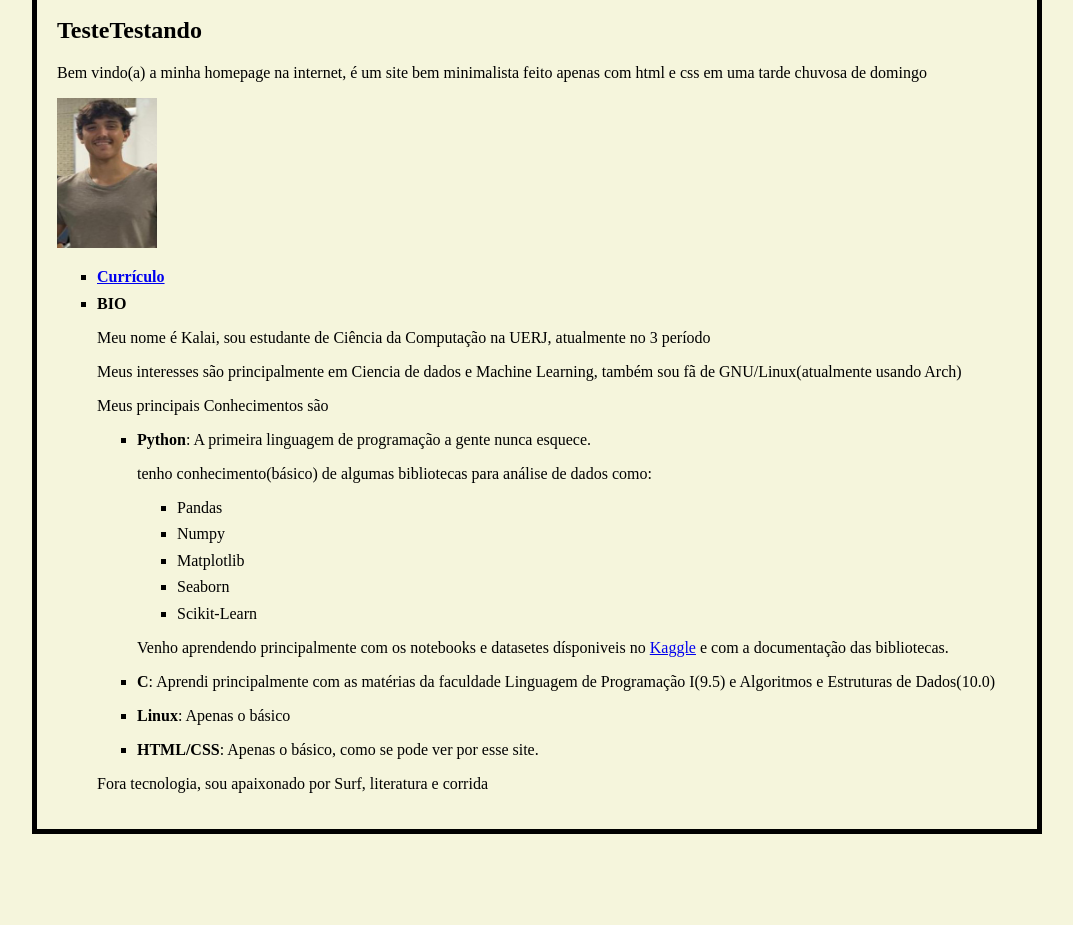
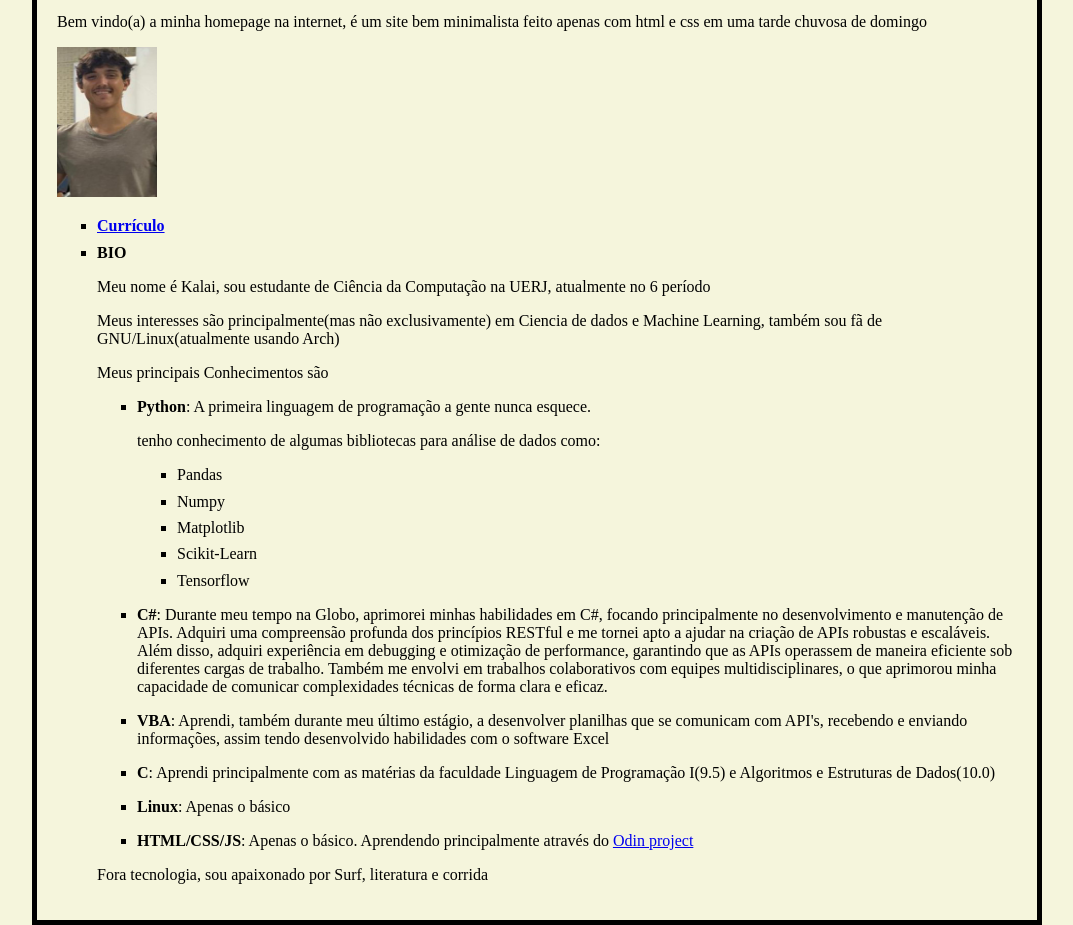
Before and after one commit to curiousmind-squared/curiousmind-squared.github.io, a plain HTML site: page index.html in a window 1280 px wide. Shown: the part 85-1010 px from the top of the page, without its empty margins (103-1176 px from the left). Before the commit the page ends 919 px from the top, so only its background shows below. Drawn offline with Linux system fonts and the light colour scheme.

Commit message:
Atualizando, aos poucos, o curriculo

```diff
--- a/index.html
+++ b/index.html
@@ -10,35 +10,40 @@
 	<div id='main'>
 
 	<h1>Olá mundo!</h1>
-	<h2>TesteTestando</h2>
 	<p>Bem vindo(a) a minha homepage na internet, é um site bem minimalista feito apenas com html e css em uma tarde chuvosa de domingo</p>
 	<img src="images/Foto_para_trab.jpeg" alt="Edward Hoppe's Nightharks">
 
 	<ul>
 		<li><strong><a href="docs/KalaiSantanaCurriculo2.pdf" target="_blank">Currículo</a></strong></li>
 		<li><strong>BIO</strong></li>
-		<p>Meu nome é Kalai, sou estudante de Ciência da Computação na UERJ, atualmente no 3 período</p>
-		<p>Meus interesses são principalmente em Ciencia de dados e Machine Learning, também sou fã de GNU/Linux(atualmente usando Arch)</p>
+		<p>Meu nome é Kalai, sou estudante de Ciência da Computação na UERJ, atualmente no 6 período</p>
+		<p>Meus interesses são principalmente(mas não exclusivamente) em Ciencia de dados e Machine Learning, também sou fã de GNU/Linux(atualmente usando Arch)</p>
 		<p>Meus principais Conhecimentos são</p>
 		<ul>
 			<li>
 				<p><strong>Python</strong>: A primeira linguagem de programação a gente nunca esquece.</p>
 
-				<p>tenho conhecimento(básico) de algumas bibliotecas para análise de dados como:
+				<p>tenho conhecimento de algumas bibliotecas para análise de dados como:
 					<ul>
 						<li>Pandas</li>
 						<li>Numpy</li>
 						<li>Matplotlib</li>
-						<li>Seaborn</li>
 						<li>Scikit-Learn</li>
+						<li>Tensorflow</li>
 
 					</ul>
 				</p>
 
-				<p>Venho aprendendo principalmente com os notebooks e datasetes dísponiveis no <a href="https://www.kaggle.com/" target="_blank">Kaggle</a> e com a documentação das bibliotecas.</p>
+			</li>
+			<li>
+				<p><strong>C#</strong>: Durante meu tempo na Globo, aprimorei minhas habilidades em C#, focando principalmente no desenvolvimento e manutenção de APIs. Adquiri uma compreensão profunda dos princípios RESTful e me tornei apto a ajudar na criação de APIs robustas e escaláveis. Além disso, adquiri experiência em debugging e otimização de performance, garantindo que as APIs operassem de maneira eficiente sob diferentes cargas de trabalho. Também me envolvi em trabalhos colaborativos com equipes multidisciplinares, o que aprimorou minha capacidade de comunicar complexidades técnicas de forma clara e eficaz.</p>
+
+			</li>
+			<li>
+				<p><strong>VBA</strong>: Aprendi, também durante meu último estágio, a desenvolver planilhas que se comunicam com API's, recebendo e enviando informações, assim tendo desenvolvido habilidades com o software Excel
 			</li>
 
-			<li>
+				<li>
 				<p><strong>C</strong>: Aprendi principalmente com as matérias da faculdade Linguagem de Programação I(9.5) e Algoritmos e Estruturas de Dados(10.0)</p>
 			</li>
 
@@ -47,8 +52,9 @@
 			</li>
 
 			<li>
-				<p><strong>HTML/CSS</strong>: Apenas o básico, como se pode ver por esse site.</p>
+				<p><strong>HTML/CSS/JS</strong>: Apenas o básico. Aprendendo principalmente através do <a href="https://www.theodinproject.com/" target="_blank">Odin project</a></p>
 			</li>
+
 
 		</ul>
 
```
